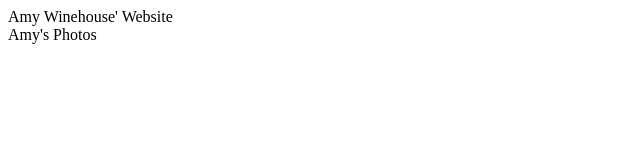
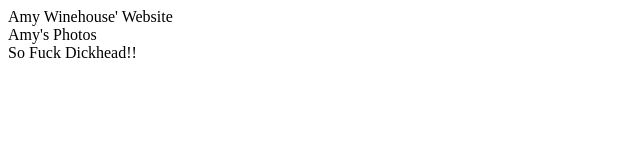
Before and after one commit to VedderCode/Git-Project, a plain HTML site: page index.html in a window 1280 px wide. Shown: the whole page, without its empty margins (0-640 px from the left). Drawn offline with Linux system fonts and the light colour scheme.

Commit message:
Contents add

```diff
--- a/index.html
+++ b/index.html
@@ -2,5 +2,6 @@
 	<head>Amy Winehouse' Website</head>
 	<body>
 		<div>Amy's Photos</div>
+		So Fuck Dickhead!!
 	</body>
 </html>
```
